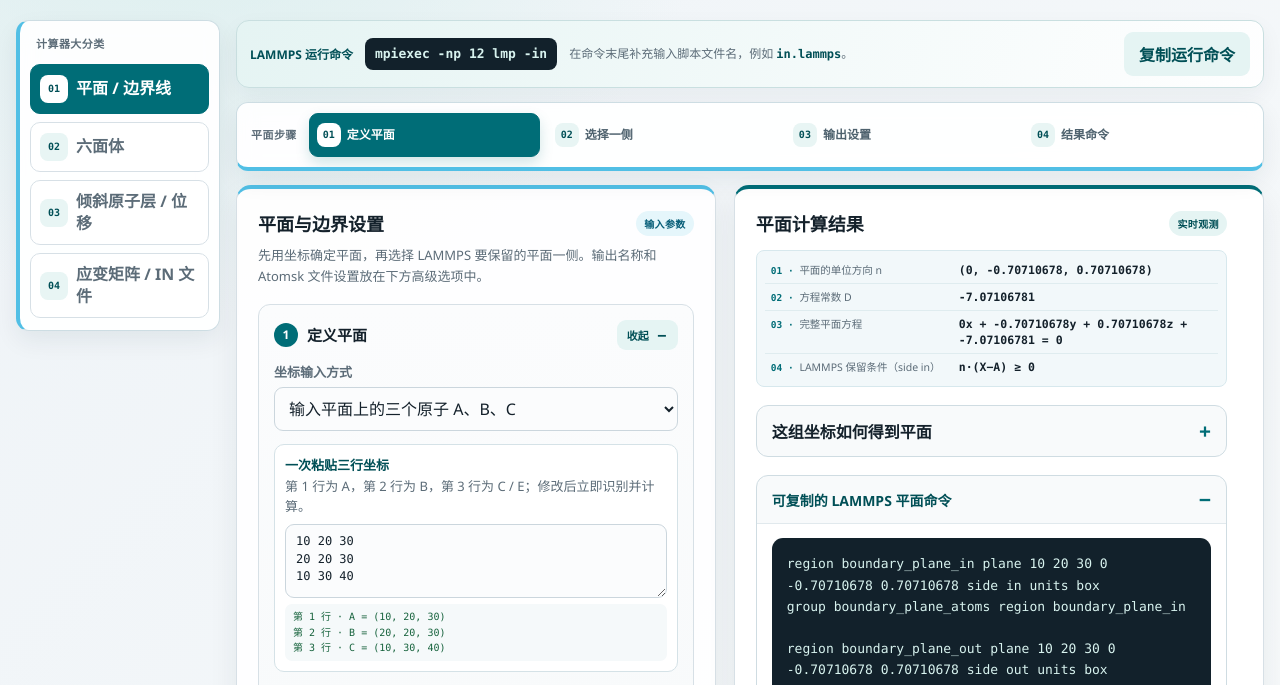
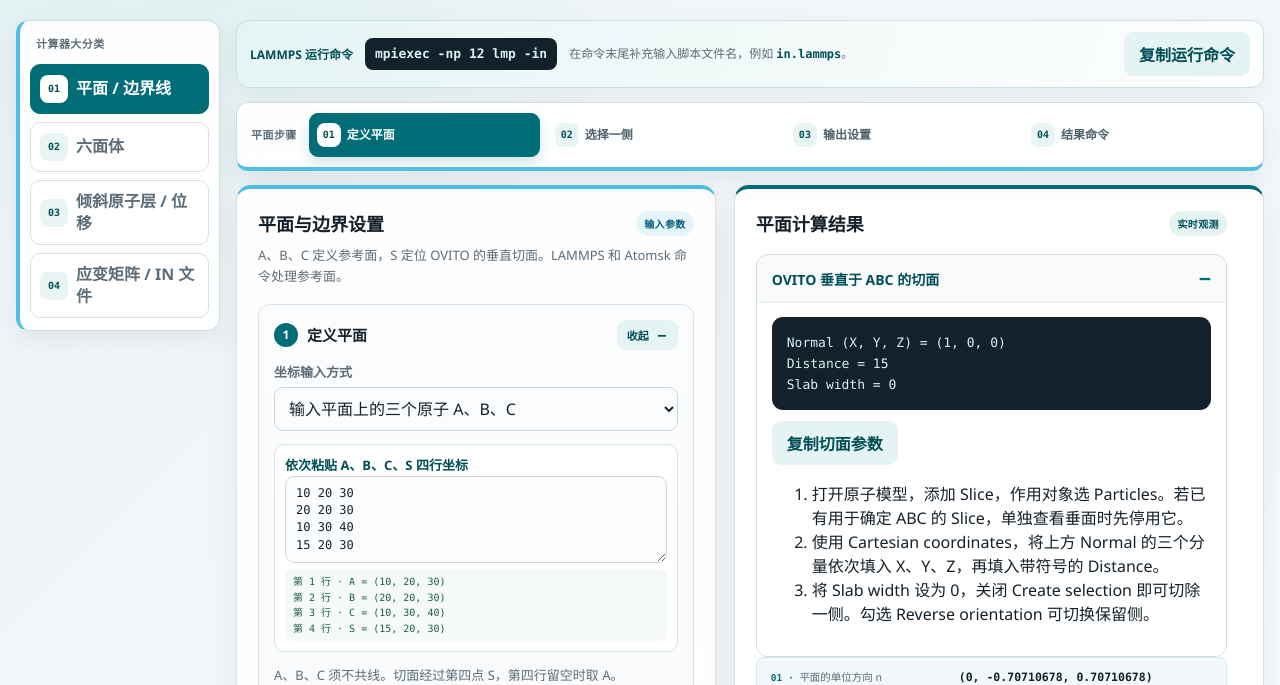
Before and after one commit to zhfang28-code/lammps-plane-calculator, a plain HTML site: page index.html in a window 1280 px wide. Shown: the part 115-800 px from the top of the page. Drawn offline with Linux system fonts and the light colour scheme.

Commit message:
Generate OVITO perpendicular slice parameters from four points

```diff
--- a/assets/js/app.js
+++ b/assets/js/app.js
@@ -12,7 +12,8 @@ const FIXED_BATCH_DEFINITIONS={
   planePointBatch:[
     {prefix:"a",label:"A",description:"原子 A"},
     {prefix:"b",label:"B",description:"原子 B"},
-    {prefix:"c",label:()=>$("planeMode")?.value==="line" ? "E" : "C",description:()=>$("planeMode")?.value==="line" ? "延伸方向 E" : "原子 C"}
+    {prefix:"c",label:()=>$("planeMode")?.value==="line" ? "E" : "C",description:()=>$("planeMode")?.value==="line" ? "延伸方向 E" : "原子 C"},
+    {prefix:"ovitoS",label:"S",description:"垂直切面经过点",emptyText:"采用 A 的坐标"}
   ],
   hexaPointBatch:[
     {prefix:"ha",label:"A",description:"底面顶点 A"},
@@ -166,16 +167,47 @@ document.querySelectorAll(".section-sidebar").forEach(sidebar => {
 
 $("planeMode").addEventListener("change", () => {
   const line = $("planeMode").value === "line";
+  $("planeBatchLabel").textContent=line ? "依次粘贴 A、B 和延伸向量 E" : "依次粘贴 A、B、C、S 四行坐标";
+  $("planePointBatch").rows=line ? 3 : 4;
   $("thirdHelp").textContent = line
-    ? "E 是平面的延伸方向向量。例如从 X 方向观察 Y–Z 边界线时，填写 E=(1,0,0)。"
-    : "C 是平面上的第三个原子，A、B、C 不能共线。";
+    ? "第三行 E 是延伸方向向量，例如 (1,0,0)。此模式只使用前三行。"
+    : "A、B、C 须不共线。切面经过第四点 S，第四行留空时取 A。";
   updateFixedCoordinateBatch($("planePointBatch"));
 });
 $("useInside").addEventListener("change", () => $("insideFields").classList.toggle("hidden", !$("useInside").checked));
 
+function updateOvitoSlice(A,B,C) {
+  const enabled=$("planeMode").value==="three";
+  $("ovitoEdgeField").hidden=!enabled;
+  $("ovitoSliceResult").hidden=!enabled;
+  clearMessage("ovitoMessage");
+  const output=$("ovitoSliceParams");
+  output.textContent="";
+  $("copyOvitoSlice").disabled=true;
+  if (!enabled) return;
+  try {
+    if (![A,B,C].every(validPoint)) throw new Error("请填写 A、B、C 三个有效坐标。");
+    const ab=sub(B,A), ac=sub(C,A);
+    if (norm(cross(ab,ac))<EPS) throw new Error("A、B、C 重合或共线，无法确定参考面。");
+    const edge={ab,ac,bc:sub(C,B)}[$("ovitoEdge").value];
+    const normal=normalized(edge);
+    const hasAnchor=fixedBatchLines($("planePointBatch"))[3]?.trim();
+    const anchor=hasAnchor ? readFixedBatchPoint("planePointBatch",3,"切面经过点 S") : A;
+    const distance=dot(normal,anchor);
+    if (!validPoint(normal) || !Number.isFinite(distance)) throw new Error("坐标超出可计算范围。");
+    output.textContent=`Normal (X, Y, Z) = ${vectorText(normal,12)}\nDistance = ${clean(distance,12)}\nSlab width = 0`;
+    $("copyOvitoSlice").disabled=false;
+  } catch(error) {
+    showMessage("ovitoMessage",error.message);
+  }
+}
+
+$("ovitoEdge").addEventListener("change",()=>updateOvitoSlice(readPoint("a"),readPoint("b"),readPoint("c")));
+
 $("calcPlane").addEventListener("click", () => {
   clearMessage("planeMessage");
   const A=readPoint("a"), B=readPoint("b"), C=readPoint("c");
+  updateOvitoSlice(A,B,C);
   const id=$("planeId").value.trim(), precision=Number($("planePrecision").value), units=$("planeUnits").value;
   const selectedSide=$("planeSide").value;
   const atomskInput=$("atomskInput").value.trim(), atomskOutput=$("atomskOutput").value.trim();
@@ -612,7 +644,9 @@ function parseCoordinateTriplet(text,label="参考点") {
 
 function updateFixedCoordinateBatch(input) {
   if (!input) return;
-  const definitions=FIXED_BATCH_DEFINITIONS[input.id];
+  const definitions=input.id==="planePointBatch" && $("planeMode").value==="line"
+    ? FIXED_BATCH_DEFINITIONS.planePointBatch.slice(0,3)
+    : FIXED_BATCH_DEFINITIONS[input.id];
   const output=input.closest(".coordinate-batch-entry")?.querySelector(".coordinate-batch-recognition");
   if (!definitions || !output) return;
   const lines=fixedBatchLines(input);
@@ -624,7 +658,7 @@ function updateFixedCoordinateBatch(input) {
     row.className="coordinate-batch-recognition-row";
     const line=(lines[index] || "").trim();
     if (!line) {
-      row.textContent=`第 ${index+1} 行 · ${label}（${description}）：等待 XYZ`;
+      row.textContent=`第 ${index+1} 行 · ${label}（${description}）：${definition.emptyText || "等待 XYZ"}`;
       row.dataset.state="empty";
     } else {
       try {
--- a/index.html
+++ b/index.html
@@ -238,7 +238,7 @@
       <div class="layout">
         <div class="card input-card">
           <h2>平面与边界设置</h2>
-          <p class="help form-intro">先用坐标确定平面，再选择 LAMMPS 要保留的平面一侧。输出名称和 Atomsk 文件设置放在下方高级选项中。</p>
+          <p class="help form-intro">A、B、C 定义参考面，S 定位 OVITO 的垂直切面。LAMMPS 和 Atomsk 命令处理参考面。</p>
 
           <div id="planeDefinition" class="form-section side-nav-target">
             <h3 class="section-heading"><span class="step-badge">1</span>定义平面</h3>
@@ -251,14 +251,22 @@
             </div>
 
           <div class="coordinate-batch-entry" aria-label="平面坐标批量输入">
-            <label for="planePointBatch">一次粘贴三行坐标</label>
-            <p class="help coordinate-batch-help">第 1 行为 A，第 2 行为 B，第 3 行为 C / E；修改后立即识别并计算。</p>
-            <textarea id="planePointBatch" class="coordinate-batch-input fixed-coordinate-batch" rows="3" autocomplete="off" spellcheck="false" placeholder="每行一个 XYZ 坐标">10 20 30
+            <label for="planePointBatch" id="planeBatchLabel">依次粘贴 A、B、C、S 四行坐标</label>
+            <textarea id="planePointBatch" class="coordinate-batch-input fixed-coordinate-batch" rows="4" autocomplete="off" spellcheck="false" placeholder="每行一个 XYZ 坐标">10 20 30
 20 20 30
-10 30 40</textarea>
+10 30 40
+15 20 30</textarea>
             <div class="coordinate-batch-recognition" aria-live="polite"></div>
           </div>
-          <p id="thirdHelp" class="help">C 是平面上的第三个原子，A、B、C 不能共线。</p>
+          <p id="thirdHelp" class="help">A、B、C 须不共线。切面经过第四点 S，第四行留空时取 A。</p>
+          <div id="ovitoEdgeField" class="field">
+            <label for="ovitoEdge">OVITO 垂直切面的法向</label>
+            <select id="ovitoEdge">
+              <option value="ab">A→B</option>
+              <option value="ac">A→C</option>
+              <option value="bc">B→C</option>
+            </select>
+          </div>
           </div>
 
           <div id="planeSideSettings" class="form-section side-nav-target">
@@ -334,6 +342,19 @@
 
         <div id="planeResultCard" class="card result-card side-nav-target">
           <h2>平面计算结果</h2>
+          <details id="ovitoSliceResult" class="command-panel" open>
+            <summary>OVITO 垂直于 ABC 的切面</summary>
+            <div class="command-panel-body">
+              <pre id="ovitoSliceParams" aria-live="polite"></pre>
+              <div class="actions"><button class="secondary" id="copyOvitoSlice" data-copy="ovitoSliceParams" data-message="ovitoMessage">复制切面参数</button></div>
+              <div id="ovitoMessage" class="message error"></div>
+              <ol>
+                <li>打开原子模型，添加 Slice，作用对象选 Particles。若已有用于确定 ABC 的 Slice，单独查看垂面时先停用它。</li>
+                <li>使用 Cartesian coordinates，将上方 Normal 的三个分量依次填入 X、Y、Z，再填入带符号的 Distance。</li>
+                <li>将 Slab width 设为 0，关闭 Create selection 即可切除一侧。勾选 Reverse orientation 可切换保留侧。</li>
+              </ol>
+            </div>
+          </details>
           <div class="result-grid">
             <div class="metric"><span>平面的单位方向 n</span><strong id="normalOut">—</strong></div>
             <div class="metric"><span>方程常数 D</span><strong id="constantOut">—</strong></div>
@@ -851,6 +872,6 @@
     <footer>坐标必须处于同一个周期映像中；跨周期边界时，请先使用展开坐标 xu、yu、zu。</footer>
   </main>
 
-  <script src="assets/js/app.js?v=20260831-1"></script>
+  <script src="assets/js/app.js?v=20261123-1"></script>
 </body>
 </html>
```
